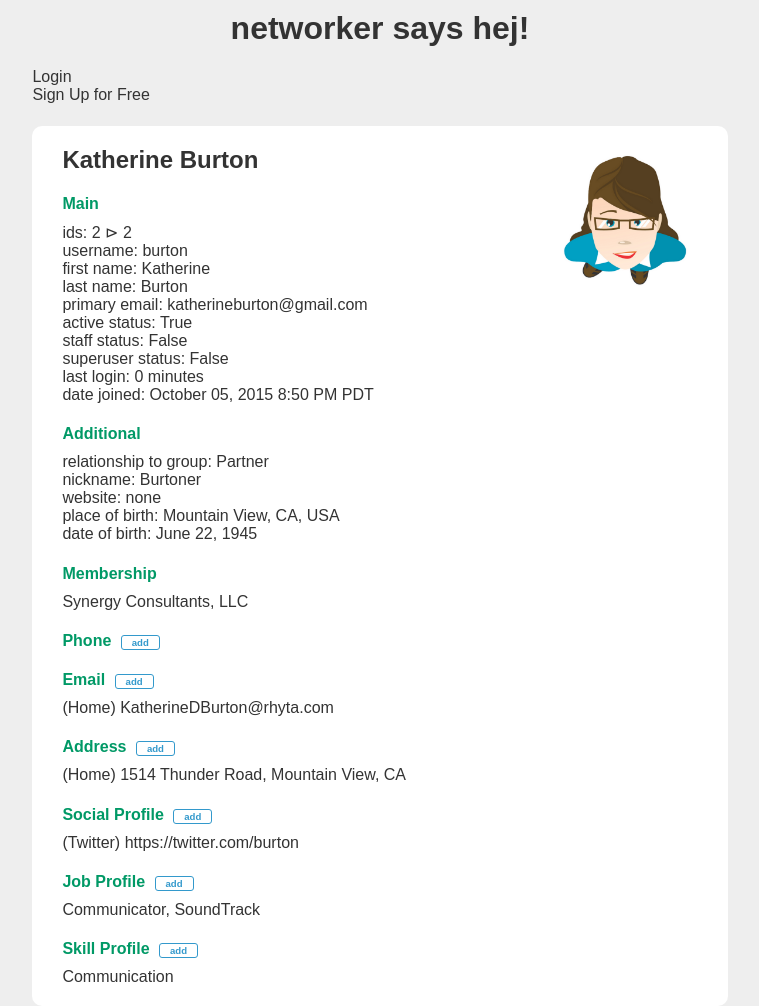
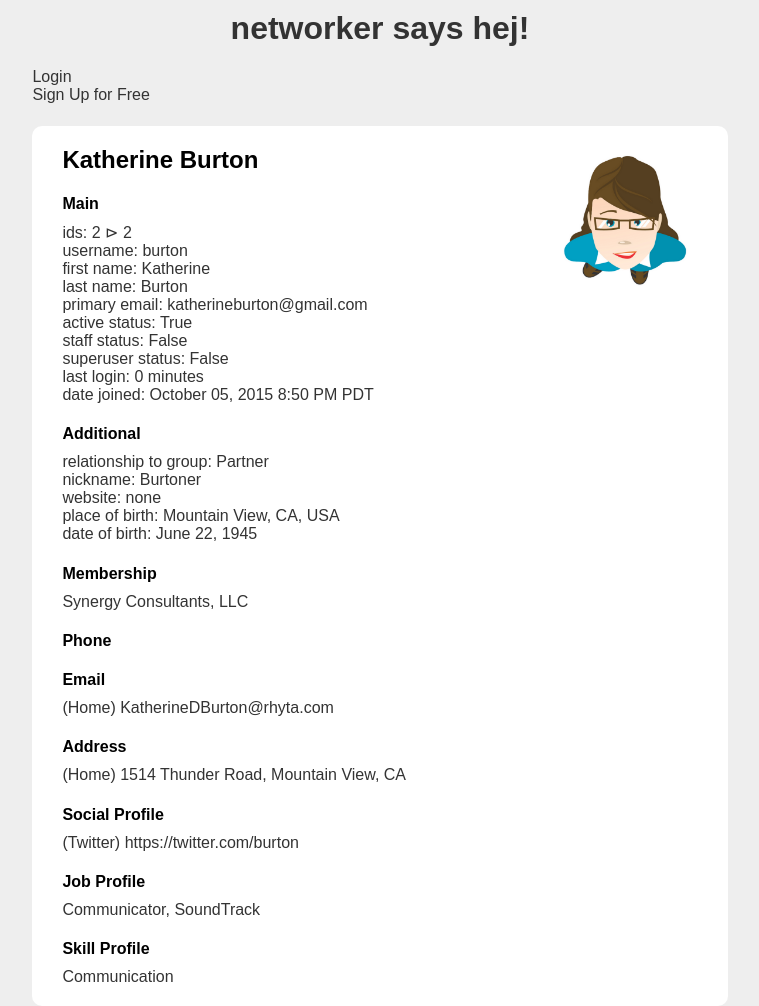
Before and after one commit to williamsmichael/networker, a Django app: page /users/2/ in a window 1280 px wide. Shown: the whole page, without its empty margins (260-1019 px from the left). Run offline with Django 3.2, Linux system fonts and the light colour scheme; data comes from the database, SQL or seed files in the repository.

Commit message:
adds authentication to user detail

```diff
--- a/networker/static/css/base.css
+++ b/networker/static/css/base.css
@@ -96,8 +96,9 @@ span.user {
 	padding: 1px 15px;
 	border-radius: 5px;
 }
-.anonymous-user {
-	color: inherit;
+.unauthorized {
+	color: initial;
+	/*background: red;*/
 }
 .errorlist li {
 	color: #CC6666;
--- a/networker/user/templates/user/user_detail.html
+++ b/networker/user/templates/user/user_detail.html
@@ -7,29 +7,35 @@
 
 <div>
 
+	{# ---------------------------------------------------------------image #}
 	{% if member.profile_image %}
 		<img src="{{ member.profile_image.url }}">
 	{% else %}
 		<img src="https://unsplash.it/150/150/?random">
 	{% endif %}
 
+	{# -----------------------------------------------------------full name #}
 	{% if user.is_authenticated and user.get_username == member.user_extension.username %}
 		<h2>
-			<a href="{% url 'update_main' pk=member.user_extension.pk %}">
 			{{ member.user_extension.first_name }}
 			{{ member.user_extension.last_name }}
-			</a>
 		</h2>
 	{% else %}
-		<h2 class="anonymous-user">
+		<h2 class="unauthorized">
 			{{ member.user_extension.first_name }}
 			{{ member.user_extension.last_name }}
 		</h2>
 	{% endif %}
 
+	{# ----------------------------------------------------------------main #}
+	{% if user.is_authenticated and user.get_username == member.user_extension.username %}
 		<h4>
 			<a href="{% url 'update_main' pk=member.user_extension.pk %}">Main</a>
 		</h4>
+	{% else %}
+		<h4 class="unauthorized">Main</h4>
+	{% endif %}
+
 	<ul>
 		<li>ids: {{ member.user_extension.id }} &vrtri; {{ member.id }} </li>
 		<li>username: {{ member.user_extension.username }}</li>
@@ -44,9 +50,15 @@
 		<li>date joined: {{ member.user_extension.date_joined | date:"F d, Y f A e" }}</li>
 	</ul>
 
+	{# ----------------------------------------------------------additional #}
+	{% if user.is_authenticated and user.get_username == member.user_extension.username %}
 		<h4>
 			<a href="{% url 'update_additional' pk=member.user_extension.pk %}">Additional</a>
 		</h4>
+	{% else %}
+		<h4 class="unauthorized">Additional</h4>
+	{% endif %}
+
 	<ul>
 		<li>relationship to group: {{ member.relationship_to_group | default:"none" }}</li>
 		<li>nickname: {{ member.nickname | default:"none" }}</li>
@@ -55,21 +67,33 @@
 		<li>date of birth: {{ member.date_of_birth | date:"F d, Y" |  default:"none" }}</li>
 	</ul>
 
+	{# ----------------------------------------------------------membership #}
+	{% if user.is_authenticated and user.get_username == member.user_extension.username %}
 	<h4>
 		<a href="{% url 'update_membership' pk=member.user_extension.pk %}">Membership</a>
 	</h4>
+	{% else %}
+		<h4 class="unauthorized">Membership</h4>
+	{% endif %}
+
 	<ul>
 		{% for group in member.user_extension.groups.values %}
 			<li>{{ group.name }}</li>
 		{% endfor %}
 	</ul>
 
+	{# phone #}
+	{% if user.is_authenticated and user.get_username == member.user_extension.username %}
 	<h4>
 		<a href="{% url 'listing_phone' member.user_extension.pk %}">Phone</a>
 		<span>
 			<a href="{% url 'create_phone' member.user_extension.pk %}" class="create">add</a>
 		</span>
 	</h4>
+	{% else %}
+		<h4 class="unauthorized">Phone</h4>
+	{% endif %}
+
 	<ul>
 		{% for phone in member.userphone_set.all %}
 			{% if phone.deactivate == False %}
@@ -80,12 +104,18 @@
 		{% endfor %}
 	</ul>
 
+	{# ---------------------------------------------------------------email #}
+	{% if user.is_authenticated and user.get_username == member.user_extension.username %}
 	<h4>
 		<a href="{% url 'listing_email' member.user_extension.pk %}">Email</a>
 		<span>
 			<a href="{% url 'create_email' member.user_extension.pk %}" class="create">add</a>
 		</span>
 	</h4>
+	{% else %}
+		<h4 class="unauthorized">Email</h4>
+	{% endif %}
+
 	<ul>
 		{% for email in member.useremail_set.all %}
 			{% if email.deactivate == False %}
@@ -96,12 +126,18 @@
 		{% endfor %}
 	</ul>
 
+	{# -------------------------------------------------------------address #}
+	{% if user.is_authenticated and user.get_username == member.user_extension.username %}
 	<h4>
 		Address
 		<span>
 			<a href="{% url 'create_address' member.user_extension.pk %}" class="create">add</a>
 		</span>
 	</h4>
+	{% else %}
+		<h4 class="unauthorized">Address</h4>
+	{% endif %}
+
 	<ul>
 		{% for address in member.useraddress_set.all %}
 			{% if address.deactivate == False %}
@@ -112,12 +148,18 @@
 		{% endfor %}
 	</ul>
 
+	{# --------------------------------------------------------social media #}
+	{% if user.is_authenticated and user.get_username == member.user_extension.username %}
 	<h4>
 		Social Profile
 		<span>
 			<a href="{% url 'create_social_media' member.user_extension.pk %}" class="create">add</a>
 		</span>
 	</h4>
+	{% else %}
+		<h4 class="unauthorized">Social Profile</h4>
+	{% endif %}
+
 	<ul>
 		{% for social_media in member.usersocialmedia_set.all %}
 			{% if social_media.deactivate == False %}
@@ -128,12 +170,18 @@
 		{% endfor %}
 	</ul>
 
+	{# -----------------------------------------------------------------job #}
+	{% if user.is_authenticated and user.get_username == member.user_extension.username %}
 	<h4>
 		Job Profile
 		<span>
 			<a href="{% url 'create_job' member.user_extension.pk %}" class="create">add</a>
 		</span>
 	</h4>
+	{% else %}
+		<h4 class="unauthorized">Job Profile</h4>
+	{% endif %}
+
 	<ul>
 		{% for job in member.userjob_set.all %}
 			{% if job.deactivate == False %}
@@ -144,12 +192,18 @@
 		{% endfor %}
 	</ul>
 
+	{# ---------------------------------------------------------------skill #}
+	{% if user.is_authenticated and user.get_username == member.user_extension.username %}
 	<h4>
 		Skill Profile
 		<span>
 			<a href="{% url 'create_skill' member.user_extension.pk %}" class="create">add</a>
 		</span>
 	</h4>
+	{% else %}
+		<h4 class="unauthorized">Skill Profile</h4>
+	{% endif %}
+
 	<ul>
 		{% for skill in member.userskill_set.all %}
 			{% if skill.deactivate == False %}
--- a/networker/user/templates/user/user_list.html
+++ b/networker/user/templates/user/user_list.html
@@ -13,7 +13,9 @@
 		{% if user.user_extension.is_active == True %}
 		<ul>
 			<li>
-				<a href="{% url 'user_detail' user.user_extension.pk %}" class='list-item'>[ {{ user.user_extension.id }} &vrtri; {{ user.id }} ] {{ user.user_extension.username }}, {{ user.user_extension.first_name }} {{ user.user_extension.last_name }} - {{ user.user_extension.last_login | timesince }}</a>
+				<a href="{% url 'user_detail' user.user_extension.pk %}" class='list-item'>
+					[ {{ user.user_extension.id }} &vrtri; {{ user.id }} ] {{ user.user_extension.username }}, {{ user.user_extension.first_name }} {{ user.user_extension.last_name }} - {{ user.user_extension.last_login | timesince }} <img src="{{ user.profile_image.url }}" width='25px'>
+				</a>
 
 			</li>
 		</ul>
```
Lines whose indentation alone changed are shown as unchanged.
